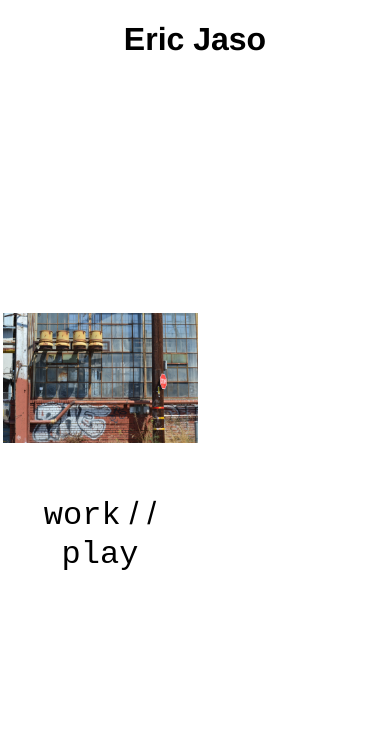
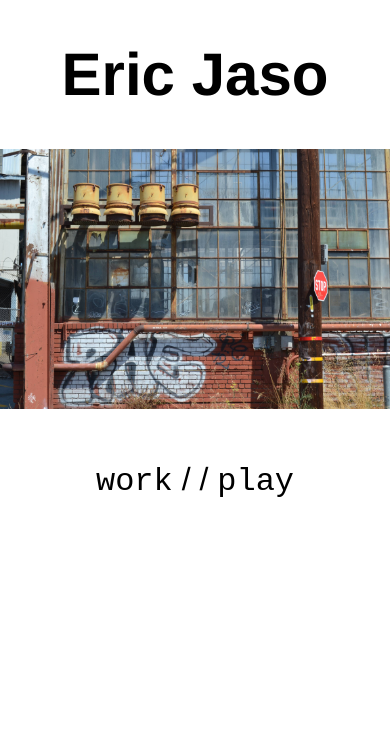
Before and after one commit to ericjaso/webpage, a plain HTML site: page index.html in a window 390 px wide. Shown: the top 747 px of the page. Drawn offline with Linux system fonts and the light colour scheme.

Commit message:
mobile fixed

```diff
--- a/css/style.css
+++ b/css/style.css
@@ -13,16 +13,7 @@ body {
   height: 100%;
   position: relative;
   margin: 0;
-}
-
-/*testing hero*/
-.hero {
-    display: block;
-    max-width: 50%;
-    margin: 0 auto 15px;
-    border-radius: 0%;
-    padding-right: 2.5px;
-    padding-left: 2.5px;
+  overflow-y: hidden;
 }
 
 img {
@@ -63,35 +54,24 @@ a {
 }
 
 .hero {
-  position: absolute;
-  top: 50%;
-  left: 0;
   width: 100%;
-  transform: translate3d(0, -50%, 0);
 }
 
 /* mobile size*/
 @media (max-width: 24em) {
-  .hero {
-
+  body {
+    overflow-y: scroll;
+  }
+}
 /* between mobile and tablet size*/
 @media (min-width: 24em) and (max-width: 46.8em){
-  /* tablet screen size here*/
+  /* tablet screen size here */
 }
 /*media query for styling anything above desktop*/
 @media (min-width: 46.9em) {
   /*desktop styles here*/
 }
 
-/*testing the before and after code snippets*/
-*, *:before, *:after {
-    box-sizing: inherit;
-}
-
-*, *:before, *:after {
-    box-sizing: inherit;
-}
-
 .pagetitle {
   font-size: 60px;
 }
```
Also changed, not shown: 2 other files.
